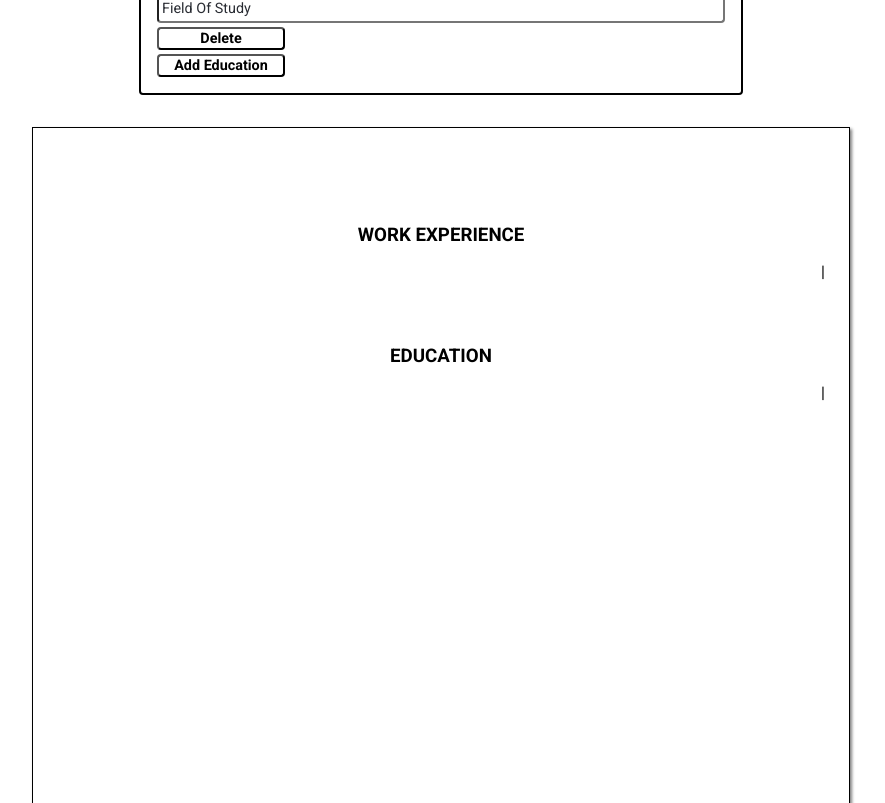
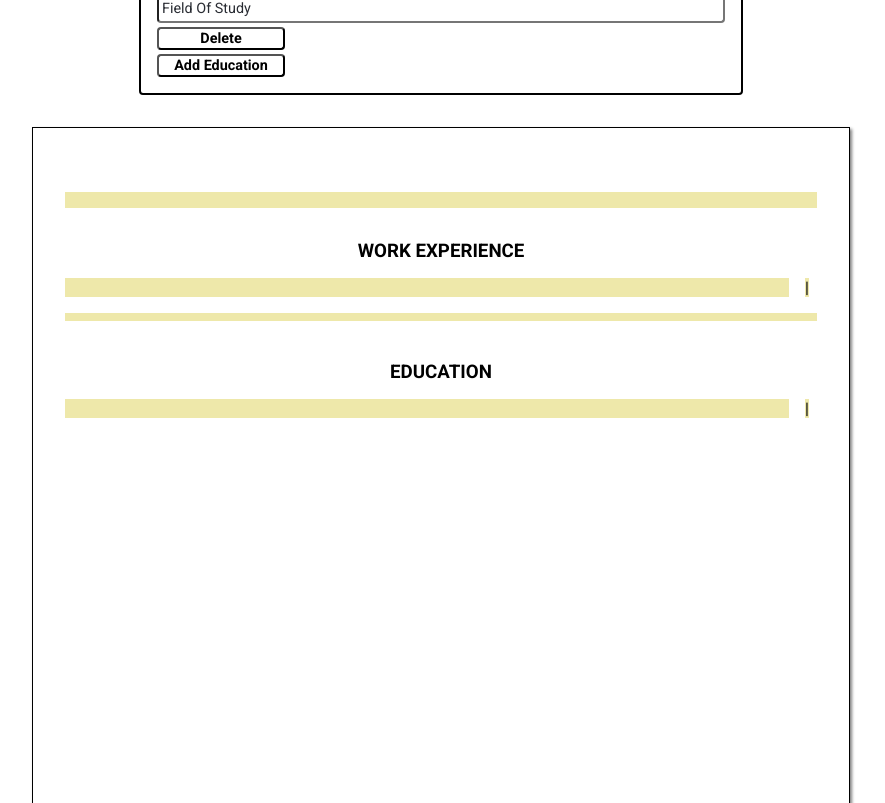
Before and after one commit to joemattar/cv-builder, a React (Create React App) app: page / in a window 1280 px wide. Shown: the part 857-1660 px from the top of the page, without its empty margins (199-1084 px from the left). Built offline with nearby package versions, Linux system fonts and the light colour scheme; the HTML template or start-up script is replaced by a standard one.

Commit message:
Fix CSS styles bugs in preview sections

```diff
--- a/src/App.css
+++ b/src/App.css
@@ -38,7 +38,9 @@
 
   margin: 1rem;
 
-  min-height: 279.4mm;
+  min-height: Calc(279.4mm - 2rem);
 
-  width: Min(90vw, 215.9mm);
+  padding: 1rem;
+
+  width: Min(90vw, 215.9mm - 2rem);
 }
--- a/src/components/PreviewItem/PreviewItem.css
+++ b/src/components/PreviewItem/PreviewItem.css
@@ -1,7 +1,7 @@
 .preview-item {
   display: grid;
   grid-template-rows: auto auto auto auto;
-  grid-template-columns: max-content auto min-content min-content min-content;
+  grid-template-columns: max-content 1fr min-content min-content min-content;
   gap: 0.5rem;
 
 }
@@ -11,6 +11,8 @@ h3 {
 }
 
 .preview-label {
+  background-color: palegoldenrod;
+
   display: flex;
   align-items: center;
 
@@ -42,7 +44,8 @@ h3 {
 
 .personal .title {
   font-size: 1rem;
-  font-style: italic;
+  font-weight: bold;
+
 
   grid-row: 4 / 5;
   grid-column: 1 / 3;
@@ -75,6 +78,8 @@ h3 {
 }
 
 .personal .bio {
+  font-style: italic;
+
   grid-row: 5 / 6;
   grid-column: 1 / 4;
 
@@ -97,7 +102,7 @@ h3 {
 }
 
 .experience .location {
-  font-size: 0.9rem;
+  font-size: 1rem;
   font-style: italic;
 
   grid-row: 2 / 3;
@@ -111,6 +116,8 @@ h3 {
   grid-column: 1 / 6;
 
   padding-top: 0.5rem;
+
+  text-align: left;
 }
 
 .education .degree {
@@ -132,7 +139,7 @@ h3 {
 }
 
 .education .location {
-  font-size: 0.9rem;
+  font-size: 1rem;
   font-style: italic;
 
   grid-row: 3 / 4;
```
